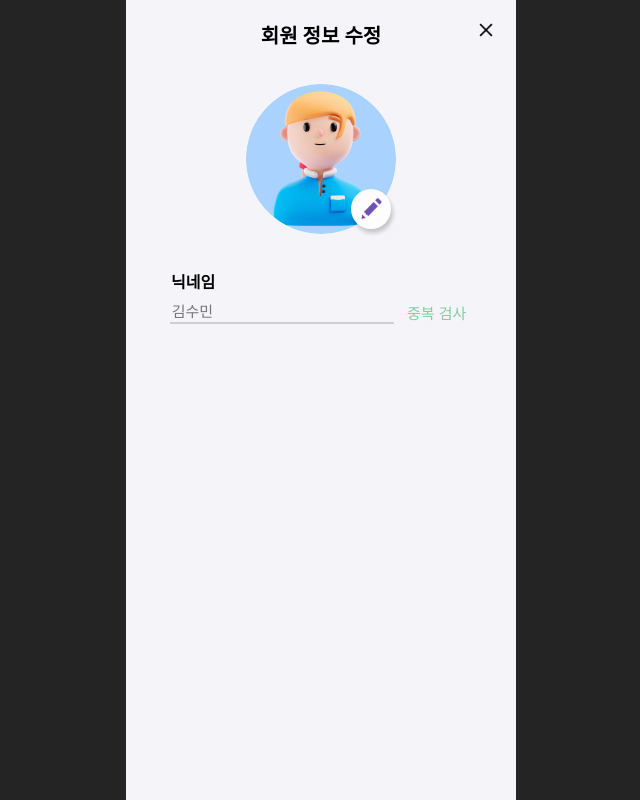
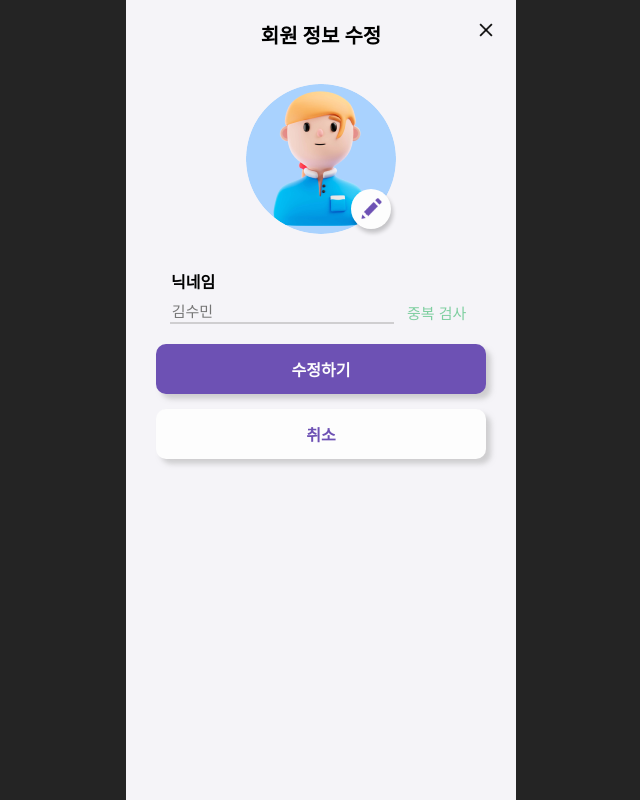
Before and after one commit to tjdwnsmm/decalcomanie, a React (Vite) app in the folder client/: page /profile-update in a window 1280 px wide. Shown: the whole page, without its empty margins (319-959 px from the left). Built offline with nearby package versions, Linux system fonts and the light colour scheme; a web font is replaced by a local one.

Commit message:
[S09P12A708-259 #15] feat: 수정하기, 취소 버튼

```diff
--- a/client/src/components/Button/Button.tsx
+++ b/client/src/components/Button/Button.tsx
@@ -6,14 +6,14 @@ export const PostButton = styled.button`
   align-items: center;
   background-color: var(--primary-color);
   color: var(--white-color);
-  width: 340px;
+  width: 330px;
   height: 50px;
-  font-size: 13px;
-  font-weight: bold;
+  font-size: 16px;
+  font-weight: 700;
   border-radius: 10px;
   border: none;
-  box-shadow: 5px 5px 5px gray;
-  margin: 20px;
+  box-shadow: 5px 5px 5px var(--gray-color);
+  margin: 15px 30px;
   &:hover {
     cursor: pointer;
   }
--- a/client/src/pages/MyPage/ProfileUpdate.tsx
+++ b/client/src/pages/MyPage/ProfileUpdate.tsx
@@ -4,6 +4,7 @@ import { Main, MarginFrame } from '../../style';
 import { ReactComponent as CloseSvg } from '../../assets/img/close.svg';
 import NewNickname from '../../components/Profile/NicknameModi';
 import { ProfileUpdateInfo } from '../../types/ProfileInfoType';
+import { PostButton, CancleButton } from '../../components/Button/Button';
 
 // 임시데이터
 const user: ProfileUpdateInfo = {
@@ -88,6 +89,8 @@ const ProfileUpdate = () => {
         </UserInfoName>
         <NewNickname nickname={user.nickname}/>
       </MarginFrame>
+      <PostButton>수정하기</PostButton>
+      <CancleButton onClick={handleCancel}>취소</CancleButton>
     </Main>
   );
 };
```
